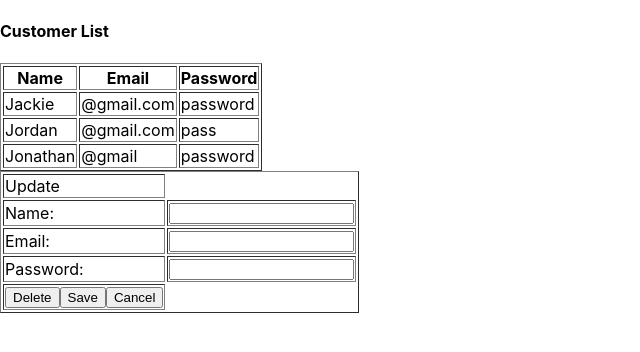
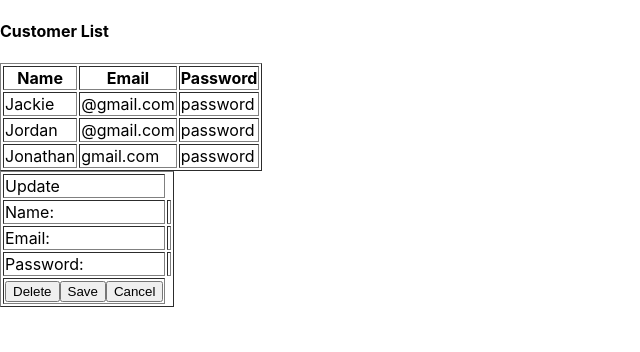
Before and after one commit to JacTobias/ProjectWork, a React (Create React App) app in the folder front-end-app/: page / in a window 1280 px wide. Shown: the top 352 px of the page, without its empty margins (0-640 px from the left). Built offline with nearby package versions, Linux system fonts and the light colour scheme.

Commit message:
added bold selection

```diff
--- a/front-end-app/src/App.css
+++ b/front-end-app/src/App.css
@@ -36,3 +36,7 @@
     transform: rotate(360deg);
   }
 }
+
+.selected {
+  font-weight: bold;
+}
--- a/front-end-app/src/App.js
+++ b/front-end-app/src/App.js
@@ -1,30 +1,47 @@
 import logo from './logo.svg';
 import './App.css';
 import { CustomerList } from './CustomerList';
-import React from 'react'
-
-function onDeletePressed(){
-  console.log("Delete pressed")
-}
-function onSavePressed(){
-  console.log("Save pressed")
-}
-function onCancelPressed(){
-  console.log("Cancel pressed")
-}
-
-function updateCustomers(){
+import React, {useState} from 'react'
 
 
-}
+
+
 
 function App() {
-  let customers=[['Jackie','@gmail.com','password'],['Jordan','@gmail.com','pass'],['Jonathan','@gmail','password']]
- return(
+
+
+  let blank={blank:{"id":-1,"name":"","email":"","password":""}};
+  const initialCustomers={customers:[{"id":1,"name":"Jackie","email":"@gmail.com","password":"password"},
+    {"id":2,"name":"Jordan","email":"@gmail.com","password":"password"},
+    {"id":3,"name":"Jonathan","email":"gmail.com","password":"password"}]}
+  //const [customer, setCustomer]=useState(initialCustomers)
+  const [formObject, setFormObject]=useState(blank)
+
+  const  onCancelPressed = function(){
+    console.log("Cancel pressed")
+  }
+  const onSavePressed = function(){
+    console.log("Save pressed")
+  }
+  const onDeletePressed = function(){
+    console.log("Delete")
+  }
+
+  const handleCustomerClick = function(item){
+    console.log("selected",{item})
+    //console.log("customer selected:" ,{item});
+    if (formObject.id===item.id){
+      setFormObject(blank)
+    }else{
+      setFormObject(item)
+    }
+    //setFormObject(item);
+  }
+  return(
   <div>
     <div id='data'></div>
     <h4>Customer List</h4>
-    <table border="1px purple">
+    <table border="1px black">
       <thead>
         <tr>
         <th>Name</th>
@@ -33,12 +50,12 @@ function App() {
         </tr>
       </thead>
       <tbody>
-        {customers.map(
+        {initialCustomers.customers.map(
           (item, index)=>{
-            return(<tr>
-              <td>{item[0]}</td>
-              <td>{item[1]}</td>
-              <td>{item[2]}</td>
+            return(<tr key={index} className={(item.id===formObject.id)? 'selected':''} onClick={()=>handleCustomerClick(item)}>
+              <td>{item.name}</td>
+              <td>{item.email}</td>
+              <td>{item.password}</td>
               </tr>
             )
           }
@@ -46,20 +63,20 @@ function App() {
 
       </tbody>
     </table>
-    <table border='1px purple'>
+    <table border='1px black'>
     <thead>
       <tr><td>Update</td></tr>
     </thead>
     <tbody>
       <tr>
         <td>Name:</td>
-        <td><input></input></td>
+        <td>{formObject.name}</td>
       </tr>
       <tr>
         <td>Email:</td>
-        <td><input></input></td>
+        <td>{formObject.email}</td>
         </tr>
-        <tr><td>Password:</td><td><input></input></td></tr>
+        <tr><td>Password:</td><td>{formObject.password}</td></tr>
         <tr><td><button onClick={onDeletePressed}>Delete</button><button onClick={onSavePressed}>Save</button><button onClick={onCancelPressed}>Cancel</button></td></tr>
     </tbody>
     </table>
```
